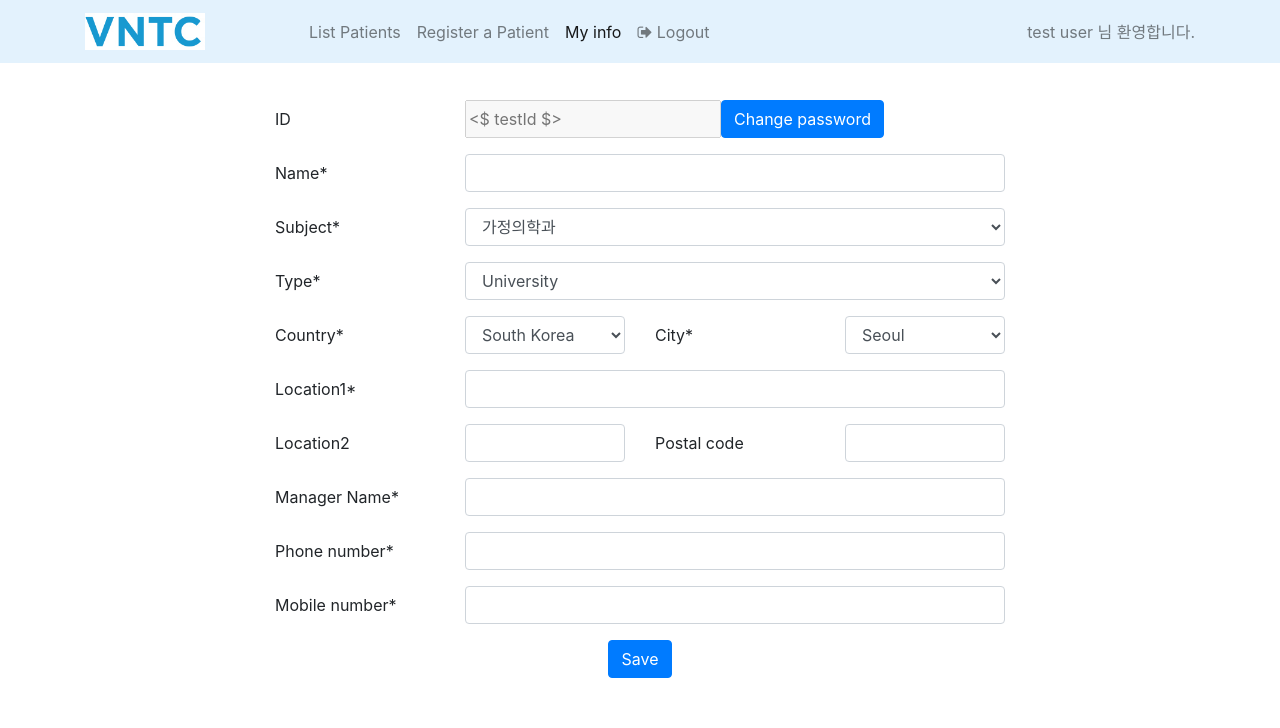
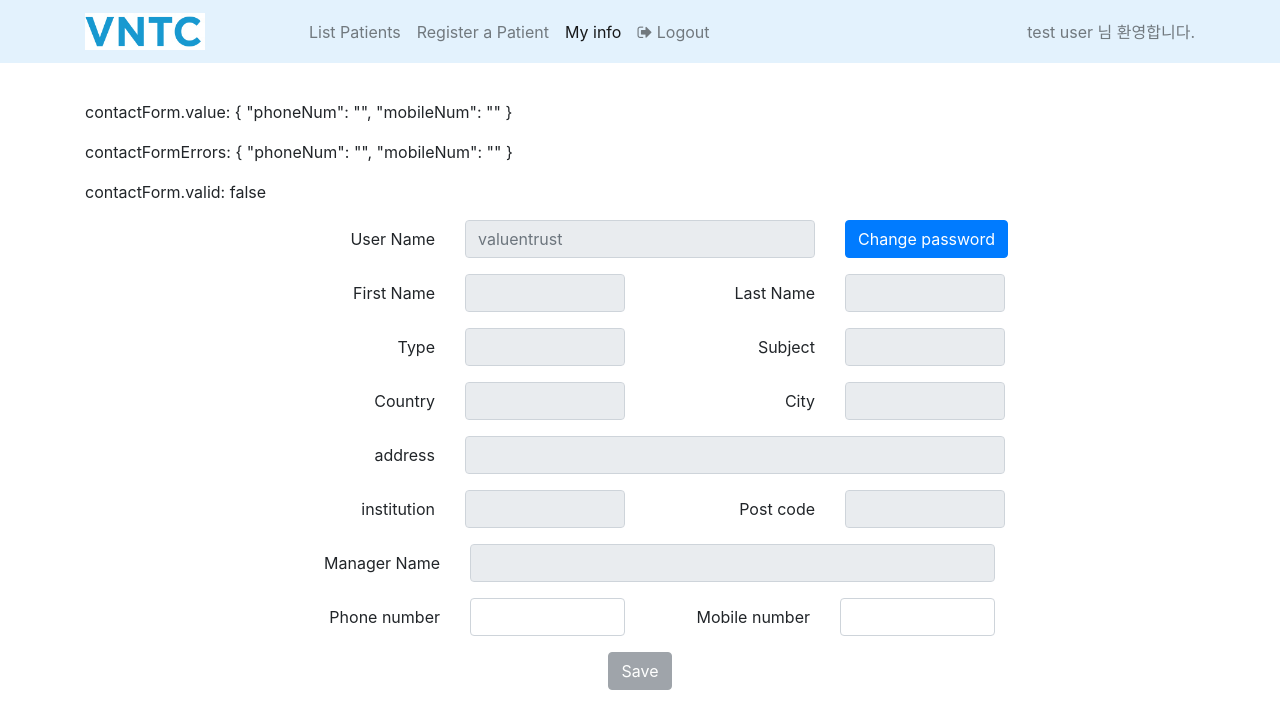
Before and after one commit to wjkim81/angular-app, an Angular app: page /user-info in a window 1280 px wide. Shown: the top 728 px of the page. Built offline with nearby package versions, Linux system fonts and the light colour scheme.

Commit message:
Modifying templates

```diff
--- a/src/app/admin/admin-home/admin-home.component.html
+++ b/src/app/admin/admin-home/admin-home.component.html
@@ -88,8 +88,6 @@
         </div>
       <!--</div>
     </div>-->
-
-  <!--</div>-->
   </ng-template><!-- selectHospitalModal -->
 
   <div class="row form-group orderOption">
@@ -139,7 +137,7 @@
           <thead class="thead-inverse">
             <tr>
               <th><input type="checkbox" name="checkPatient" id="checkPatient"></th>
-              <th>Hospital</th>
+              <th>Hospital <span class="fa fa-caret-down"></span></th>
               <th>ID</th>
               <th>Birthday</th>
               <th>Height</th>
--- a/src/app/admin/register-member/register-member.component.ts
+++ b/src/app/admin/register-member/register-member.component.ts
@@ -55,6 +55,7 @@ export class RegisterMemberComponent implements OnInit {
     'password': {
       'required': 'Password is required.',
       'minlength': 'Password must be at least 6 characters long.',
+      'maxlength': 'Password must be less than 25 characters long.'
     },
     'confirmPassword': {
       'required': 'Confirm Password is required.',
--- a/src/app/user/user-home/user-home.component.ts
+++ b/src/app/user/user-home/user-home.component.ts
@@ -2,6 +2,9 @@ import { Component, OnInit } from '@angular/core';
 
 import { Patient } from '../../shared/patient';
 import { PATIENTS } from '../../shared/patients';
+
+import { SUBJECTS, TYPES, COUNTRIES } from '../../shared/member-options';
+import { SEXES, PATIENT_TYPES, RISSERS, STAGES } from '../../shared/patient-options';
 
 @Component({
   selector: 'app-user-home',
@@ -9,6 +12,16 @@ import { PATIENTS } from '../../shared/patients';
   styleUrls: ['./user-home.component.scss']
 })
 export class UserHomeComponent implements OnInit {
+
+  subjects: string[];
+  types: string[];
+  countries: string[];
+
+  sexes: string[];
+  patient_types: string[];
+  rissers: number[];
+  stages: string[];
+
 
   patients: Patient[];
   numAllPatients: number;
@@ -18,6 +31,17 @@ export class UserHomeComponent implements OnInit {
 
   ngOnInit() {
     this.patients = PATIENTS;
+
+    this.subjects = SUBJECTS;
+    this.types = TYPES;
+    this.countries = COUNTRIES;
+
+    this.sexes = SEXES;
+    this.patient_types = PATIENT_TYPES;
+    this.rissers = RISSERS;
+    this.stages = STAGES;
+
+
     this.numAllPatients = 100;
     this.numPatientsInTable = this.patients.length;
   }
--- a/src/app/user/user-info/user-info.component.html
+++ b/src/app/user/user-info/user-info.component.html
@@ -1,119 +1,151 @@
 <div class="container">
+  <p>contactForm.value: {{contactForm.value | json}}</p>
+  <p>contactFormErrors: {{contactFormErrors | json}}</p>
+  <p>contactForm.valid: {{contactForm.valid}}</p>
+
   <div class="row">
-    <form class="col-12">
-      <div class="row align-items-center mb-3">
-        <label for="changePassword1" class="col-12 offset-sm-2 col-sm-2 col-form-label">ID</label>
-         <div class="input-group col-12 col-sm-6">
-            <input type="text" class="form-control" class="input-group-addon" disabled placeholder="<$ testId $>">
-            <button type="submit" class="btn btn-primary" id="changePassword1">
+    <div class="col-12 text-right">
+
+      <div class="form-group row align-items-center mb-3">
+        <label for="username" class="col-12 offset-sm-2 col-sm-2 col-form-label">User Name</label>
+        <div class="col-12 col-sm-4">
+          <input type="text" class="form-control" id="username" placeholder="valuentrust" disabled>
+        </div>
+        <div class="col-12 col-sm-2">
+          <button type="submit" class="btn btn-primary" id="submitChangePwd" (click)="open(changePasswordModal)">
             Change password
           </button>
         </div>
       </div>
-      <div class="row align-items-center mb-3">
-        <label for="nameIn1" class="col-12 offset-sm-2 col-sm-2 col-form-label align-self-center">Name*</label>
-        <div class="col-12 col-sm-6 align-self-center">
-          <input type="text" class="form-control" id="nameIn1" name="nameIn1">
+
+      <ng-template #changePasswordModal let-c="close" let-d="dismiss">
+        <div class="modal-header">
+          <h4 class="modal-title">Change passowrd</h4>
+          <button type="button" class="close" aria-label="Close" (click)="d('Cross click')">
+            <span aria-hidden="true">&times;</span>
+          </button>
+        </div>
+        <div class="modal-body">
+          <form>
+            <div class="form-group row align-items-center mb-3">
+              <label for="newPassword" class="col-4 col-form-label">New password</label>
+              <div class="col-8">
+                <input type="password" class="form-control" id="newPassword">
+              </div>
+              <label for="rePassword" class="col-4 col-form-label">Confirm password</label>
+              <div class="col-8">
+                <input type="password" class="form-control" id="rePassword">
               </div>
             </div>
-      <div class="row  align-items-center mb-3">
-        <label for="subjectIn1" class="col-12 offset-sm-2 col-sm-2 col-form-label align-self-center">Subject*</label>
-        <div class="col-12 col-sm-6 align-self-center">
-          <select type="text" name="subjectIn1" id="subjectIn1" class="form-control">
-            <option>가정의학과</option>
-            <option>내과</option>
-            <option>마취통증의학과</option>
-            <option>방사선종양학과</option>
-            <option>병리과</option>
-            <option>비뇨기과</option>
-            <option>산부인과</option>
-            <option>성형외과</option>
-            <option>소아청소년과</option>
-            <option>신경과</option>
-            <option>신경외과</option>
-            <option>안과</option>
-            <option>영상의학과</option>
-            <option>예방의학과</option>
-            <option>외과</option>
-            <option>응급의학과</option>
-            <option>이비인후과</option>
-            <option>임상약리학과</option>
-            <option>재활의학과</option>
-            <option>정신건강의학과</option>
-            <option>정형외과</option>
-            <option>진단검사의학과</option>
-            <option>피부가</option>
-            <option>흉부외과</option>
-          </select>
+          </form>
+        </div>
+        <div class="modal-footer text-center">
+          <div class="col-md justify-content-center">
+            <button type="submit" class="btn btn-primary" (click)="c('Close click')">Save</button>
           </div>
         </div>
-      <div class="row align-items-center mb-3">
-        <label for="typeIn1" class="col-12 offset-sm-2 col-sm-2 col-form-label">Type*</label>
-        <div class="col-12 col-sm-6">
-          <select type="text" name="typeIn1" id="typeIn1" class="form-control">
-            <option>University</option>
-            <option>General</option>
-            <option>Normal hospital</option>
-            <option>Clinic</option>
-            <option>Korean Medicine</option>
-          </select>
+      </ng-template><!-- changePasswordModal -->
+
+      <div class="form-group row align-items-center mb-3">
+        <label for="firstname" class="col-12 offset-sm-2 col-sm-2 col-form-label">First Name</label>
+        <div class="col-12 col-sm-2">
+          <input type="text" class="form-control" id="firstname" disabled>
+        </div>
+        <label for="lastname" class="col-12 col-sm-2 col-form-label">Last Name</label>
+        <div class="col-12 col-sm-2">
+          <input type="text" class="form-control" id="lastname" disabled>
         </div>
       </div>
-      <div class="row align-items-center mb-3">
-        <label for="countryIn1" class="col-12 offset-sm-2 col-sm-2 col-form-label">Country*</label>
+
+      <div class="form-group row align-items-center mb-3">
+        <label for="type" class="col-12 offset-sm-2 col-sm-2 col-form-label">Type</label>
         <div class="col-12 col-sm-2">
-          <select type="text" name="countryIn1" id="countryIn1" class="form-control">
-            <option>South Korea</option>
-          </select>
+          <input id="text" class="form-control" id="type" disabled>
         </div>
-        <label for="cityIn1" class="col-12 col-sm-2 col-form-label">City*</label>
+        <label for="subject" class="col-12 col-sm-2 col-form-label">Subject</label>
         <div class="col-12 col-sm-2">
-          <select type="text" name="cityIn1" id="cityIn1" class="form-control">
-            <option>Seoul</option>
-          </select>
+          <input id="text" class="form-control" id="subject" disabled>
         </div>
       </div>
-      <div class="row align-items-center mb-3">
-        <label for="locationDetailIn1" class="col-12 offset-sm-2 col-sm-2 col-form-label align-self-center">Location1*</label>
-        <div class="col-12 col-sm-6 align-self-center">
-          <input type="text" class="form-control" name="locationDetailIn1" id="locationDetailIn1">
+
+      <div class="form-group row align-items-center mb-3">
+        <label for="country" class="col-12 offset-sm-2 col-sm-2 col-form-label">Country</label>
+        <div class="col-12 col-sm-2">
+          <input id="text" class="form-control" id="country" disabled>
+        </div>
+        <label for="city" class="col-12 col-sm-2 col-form-label">City</label>
+        <div class="col-12 col-sm-2">
+          <input id="text" class="form-control" id="city" disabled>
         </div>
       </div>
-      <div class="row align-items-center mb-3">
-        <label for="locationMoreIn1" class="col-12 offset-sm-2 col-sm-2 col-form-label align-self-center">Location2</label>
-        <div class="col-12 col-sm-2 align-self-center">
-          <input type="text" class="form-control" name="locationMoreIn1" id="locationMoreIn1">
-        </div>
-        <label for="postalCodeIn1" class="col-12 col-sm-2 col-form-label align-self-center">Postal code</label>
-        <div class="col-12 col-sm-2 align-self-center">
-          <input type="text" class="form-control" name="postalCodeIn1" id="postalCodeIn1">
+
+      <div class="form-group row align-items-center mb-3">
+        <label for="address" class="col-12 offset-sm-2 col-sm-2 col-form-label">address</label>
+        <div class="col-12 col-sm-6">
+          <input type="text" class="form-control" id="address" disabled>
         </div>
       </div>
-      <div class="row align-items-center mb-3">
-        <label for="managerNameIn1" class="col-12 offset-sm-2 col-sm-2 col-form-label align-self-center">Manager Name*</label>
-        <div class="col-12 col-sm-6 align-self-center">
-          <input type="text" class="form-control" id="managerNameIn1" name="managerNameIn1">
+
+      <div class="form-group row align-items-center mb-3">
+        <label for="institution" class="col-12 offset-sm-2 col-sm-2 col-form-label">institution</label>
+        <div class="col-12 col-sm-2">
+          <input type="text" class="form-control" id="institution" disabled>
+        </div>
+        <label for="postCode" class="col-12 col-sm-2 col-form-label">Post code</label>
+        <div class="col-12 col-sm-2">
+          <input type="text" class="form-control" id="postCode" disabled>
         </div>
       </div>
-      <div class="row align-items-center mb-3">
-        <label for="phoneNumberIn1" class="col-12 offset-sm-2 col-sm-2 col-form-label align-self-center">Phone number*</label>
-        <div class="col-12 col-sm-6 align-self-center">
-          <input type="text" class="form-control" id="phoneNumberIn1" name="phoneNumberIn1">
+
+      <form class="col-12 text-right" novalidate [formGroup]="contactForm" (ngSubmit)="submitContact()" *ngIf=!(showMemberInfo)>
+        <div class="form-group row align-items-center mb-3">
+          <label for="managerName" class="col-12 offset-sm-2 col-sm-2 col-form-label">Manager Name</label>
+          <div class="col-12 col-sm-6">
+            <input type="text" class="form-control" id="managerName" disabled>
           </div>
         </div>
-      <div class="row align-items-center mb-3">
-        <label for="mobileNumberIn1" class="col-12 offset-sm-2 col-sm-2 col-form-label align-self-center">Mobile number*</label>
-        <div class="col-12 col-sm-6 align-self-center">
-          <input type="text" class="form-control" id="mobileNumberIn1" name="mobileNumberIn1">
+
+        <div class="form-group row align-items-center mb-3">
+          <label for="phoneNum" class="col-12 offset-sm-2 col-sm-2 col-form-label">Phone number</label>
+          <div class="col-12 col-sm-2">
+            <input type="text" class="form-control {{(contactFormErrors.phoneNum) ? 'is-invalid' : ''}}" id="phoneNum" formControlName="phoneNum">
+            <div class="invalid-feedback">{{contactFormErrors.phoneNum}}</div>
+          </div>
+          <label for="mobileNum" class="col-12 col-sm-2 col-form-label">Mobile number</label>
+          <div class="col-12 col-sm-2">
+            <input type="text" class="form-control {{(contactFormErrors.mobileNum) ? 'is-invalid' : ''}}" id="mobileNum" formControlName="mobileNum">
+            <div class="invalid-feedback">{{contactFormErrors.mobileNum}}</div>
           </div>
         </div>
+
         <div class="form-group row mb-3">
           <div class="col-12 text-center">
-          <button type="submit" class="btn btn-primary" id="saveMemberMyInfoButton">
+            <button type="submit" class="btn {{contactForm.valid ? 'btn-primary' : 'btn-secondary'}}" id="submitMember" [disabled]="contactForm.invalid">
               Save
             </button>
           </div>
         </div>
       </form>
     </div>
+<!--
+    <div *ngIf="showMemberInfo">
+      <h3>New member information</h3>
+      <p>ID: {{newMember.id}}</p>
+      <p>Password: {{newMember.password}}</p>
+      <p>First Name: {{newMember.firstname}}</p>
+      <p>Last Name: {{newMember.lastname}}</p>
+      <p>Type: {{newMember.type}}</p>
+      <p>Subject: {{newMember.subject}}</p>
+      <p>Country: {{newMember.country}}</p>
+      <p>City: {{newMember.city}}</p>
+      <p>Location 1: {{newMember.address}}</p>
+      <p>Location 2: {{newMember.institution}}</p>
+      <p>Post Code: {{newMember.postCode}}</p>
+      <p>Manager Name: {{newMember.manaerName}}</p>
+      <p>Phone Num.: {{newMember.phoneNum}}</p>
+      <p>Mobile Num.: {{newMember.mobileNum}}</p>
+    </div>
+-->
+  </div>
+
 </div><!-- container -->
--- a/src/app/user/user-info/user-info.component.ts
+++ b/src/app/user/user-info/user-info.component.ts
@@ -1,4 +1,16 @@
-import { Component, OnInit } from '@angular/core';
+import { Component, OnInit, Input, Inject } from '@angular/core';
+
+import { NgbModal, ModalDismissReasons } from '@ng-bootstrap/ng-bootstrap';
+
+import { FormBuilder, FormGroup, Validators } from '@angular/forms';
+
+import { Params, ActivatedRoute } from '@angular/router';
+import { Location } from '@angular/common';
+
+import { SUBJECTS, TYPES, COUNTRIES } from '../../shared/member-options';
+import { Member } from '../../shared/member';
+
+import { PasswordValidation } from '../../services/password-validation';
 
 @Component({
   selector: 'app-user-info',
@@ -7,9 +19,95 @@ import { Component, OnInit } from '@angular/core';
 })
 export class UserInfoComponent implements OnInit {
 
-  constructor() { }
+  subjects: string[];
+  types: string[];
+  countries: string[];
+
+  //member: Member;
+  contactForm: FormGroup;
+  errMess: string;
+
+  showContactInfo: boolean;
+
+  contactFormErrors = {
+    'phoneNum': '',
+    'mobileNum': ''
+  };
+
+  validationMessages = {
+    'phoneNum': {
+      'required': 'Phone number is required.',
+    },
+    'mobileNum': {
+      'required': 'Mobile number is required.',
+    },
+  };
+
+  constructor(
+    private modalService: NgbModal,
+    private location: Location,
+    private fb: FormBuilder,
+    @Inject('BaseURL') private BaseURL
+  ) { }
 
   ngOnInit() {
+    this.subjects = SUBJECTS;
+    this.types = TYPES;
+    this.countries = COUNTRIES;
+
+    this.createForm();
+    this.showContactInfo = false;
   }
 
+  createForm() {
+    this.contactForm = this.fb.group({
+      phoneNum: ['', Validators.required],
+      mobileNum: ['', Validators.required]
+    });
+
+    this.contactForm.valueChanges
+      .subscribe(data => this.onValueChanged(data));
+    this.onValueChanged(); // (re)set from validation messages
+  }
+
+  onValueChanged(data?: any) {
+    if (!this.contactForm) { return; }
+    const form = this.contactForm;
+    //console.log('confirmPassword: '+ this.formErrors['confirmPassword']);
+
+    for (const field in this.contactFormErrors) {
+      // clear previous error message (if any)
+      this.contactFormErrors[field] = '';
+      const control = form.get(field);
+      if (control && control.dirty && !control.valid) {
+        //console.log(`${field} - dirty: ${control.dirty}, valid: ${control.valid}`);
+        const messages = this.validationMessages[field];
+        //console.log(control.errors);
+        for (const key in control.errors) {
+          this.contactFormErrors[field] += messages[key] + ' ';
+        }
+      }
+    }
+  }
+
+  submitContact() {
+    var contact = this.contactForm.value;
+    console.log(contact);
+
+    //this.showMemberInfo = true;
+
+    setTimeout(() => {
+
+      this.contactForm.reset({
+        phoneNum: '',
+        mobileNum: ''
+      });
+
+      //this.showMemberInfo = false;
+    }, 5000);
+  }
+
+  open(content) {
+    this.modalService.open(content);
+  }
 }
```
Also changed, not shown: src/app/admin/register-member/register-member.component.html (indentation only). Lines whose indentation alone changed are shown as unchanged.
